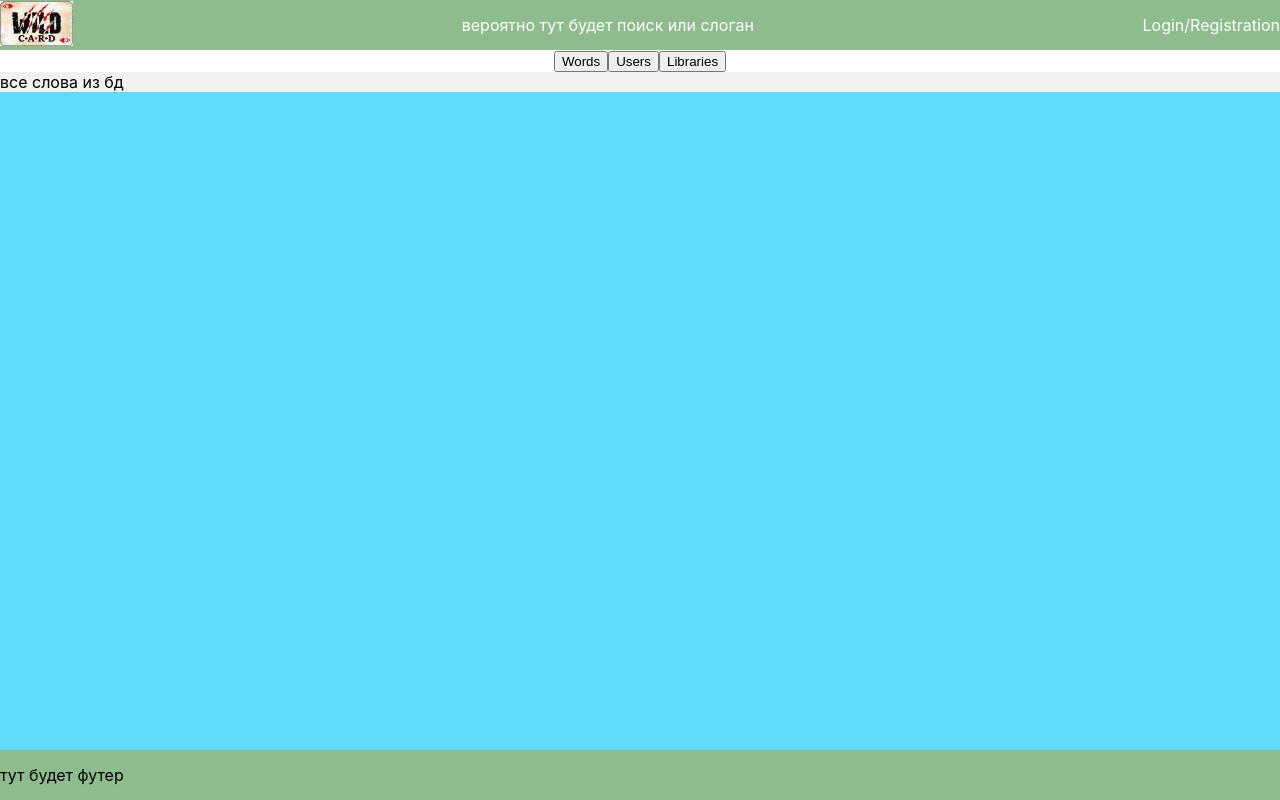
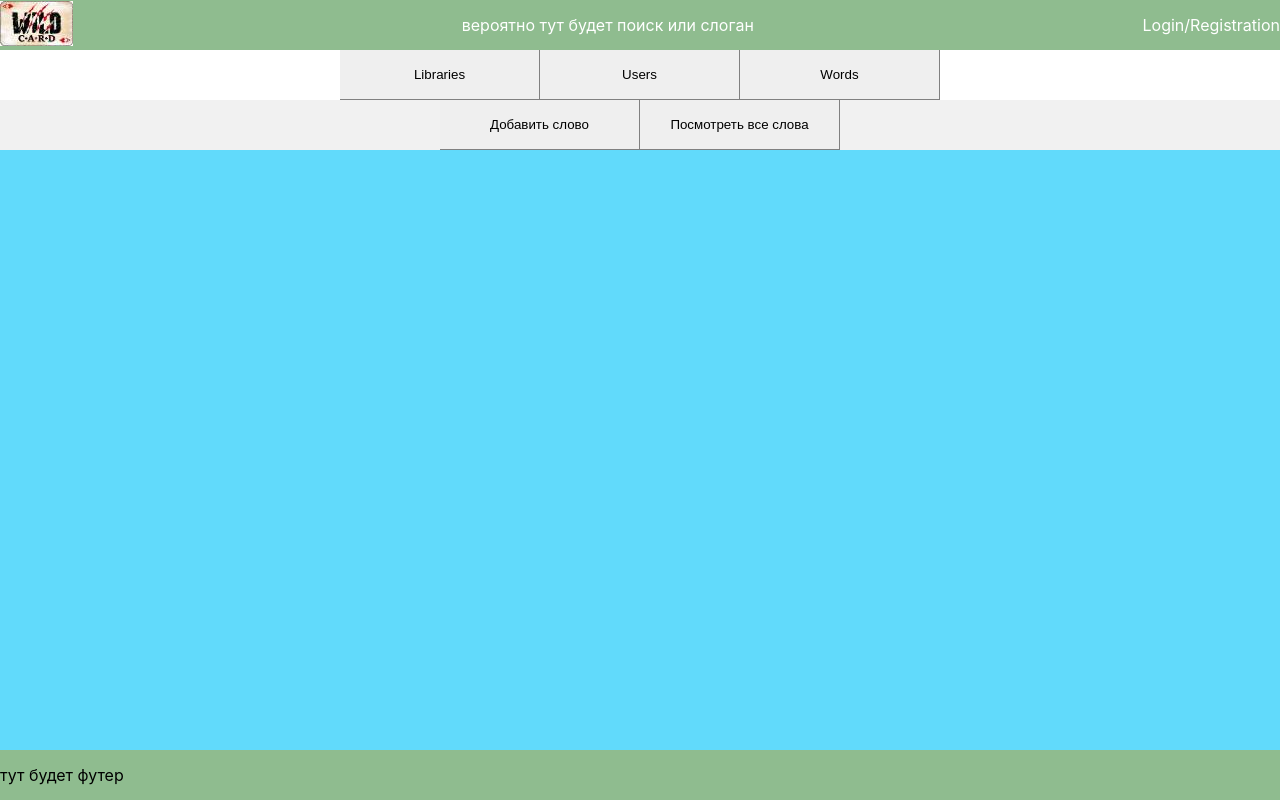
Before and after one commit to PavloZaviazun/front_wildcard, a React (Create React App) app: page /admin in a window 1280 px wide. Built offline with nearby package versions, Linux system fonts and the light colour scheme; no server answers.

Commit message:
eight commit DZ 01.05.2021

```diff
--- a/src/components/admin/Admin.js
+++ b/src/components/admin/Admin.js
@@ -20,9 +20,9 @@ export const Admin = () => {
     return (
         <div className={"admin-panel"}>
             <div className={"admin-menu"}>
+                <button onClick={e => openWin(e, "forLibraries")}>Libraries</button>
+                <button onClick={e => openWin(e, "forUsers")}>Users</button>
                 <button onClick={e => openWin(e, "forWords")}>Words</button>
-                <button onClick={e => openWin(e, "forUsers")}>Users</button>
-                <button onClick={e => openWin(e, "forLibraries")}>Libraries</button>
             </div>
             <div className={"container-for-edition"}>
                 <div className={"forWords forWords_show"}>
--- a/src/components/admin/addNewWord/AddNewWord.js
+++ b/src/components/admin/addNewWord/AddNewWord.js
@@ -1,5 +1,6 @@
 import "./addNewWord.css"
-import {vocabularyService} from "../../../services";
+import {wordService} from "../../../services";
+
 
 export const AddNewWord = () => {
 
@@ -10,7 +11,7 @@ export const AddNewWord = () => {
         const example = e.target[2].value;
         const description = e.target[3].value;
         const translation = e.target[4].value;
-        vocabularyService.addNewWord(word, partOfSpeech, example, description, translation);
+        wordService.addNewWord(word, partOfSpeech, example, description, translation);
     }
 
     return(
--- a/src/components/admin/admin.css
+++ b/src/components/admin/admin.css
@@ -47,3 +47,17 @@
     width: 100%;
     background-color: #61dafb;
 }
+
+.admin-menu button {
+    border: none;
+    border-bottom: 1px solid grey;
+    border-right: 1px solid grey;
+    width: 200px;
+    height: 50px;
+    border-radius: 0;
+    cursor: pointer;
+}
+
+.admin-menu button:hover {
+    background-color: #dee3e4;
+}
--- /dev/null
+++ b/src/components/admin/words/AllWordsFromBD.js
@@ -0,0 +1,45 @@
+import {useCallback, useEffect, useState} from "react";
+import {wordService} from "../../../services";
+import {setVocabulary} from "../../../redux";
+
+export const AllWordsFromBD = () => {
+    const [allwords, setAllwords] = useState([]);
+
+    const getWords = () => {
+        wordService.getAllWordsFromBD().then(e => setAllwords(e.data));
+
+    }
+
+    useEffect(() => {
+        getWords()
+    }, [])
+
+
+    return (
+
+        <div>
+            <table>
+                <thead>
+                <tr>
+                    <th scope="col">Word</th>
+                    <th scope="col">Part of Speech</th>
+                    <th scope="col">Translation</th>
+                    <th scope="col">Description</th>
+                    <th scope="col">Example</th>
+                </tr>
+                </thead>
+                <tbody>
+                {allwords.map(word => {
+                    return <tr key={word.id}>
+                        <th scope="row">{word.word}</th>
+                        <td>{word.partOfSpeech}</td>
+                        <td>{word.translation}</td>
+                        <td>{word.description}</td>
+                        <td>{word.example}</td>
+                    </tr>
+                })}
+                </tbody>
+            </table>
+        </div>
+    )
+}
--- a/src/components/admin/words/Words.js
+++ b/src/components/admin/words/Words.js
@@ -1,10 +1,27 @@
 import "./words.css"
+import {AddNewWord} from "../addNewWord";
+import {AllWordsFromBD} from "./AllWordsFromBD";
 
 export const Words = () => {
 
-    return(
-        <div>
-            все слова из бд
+    function showAddNew() {
+        document.getElementsByClassName("words-edition-allWords")[0].classList.remove("words-edition-allWords_show")
+        document.getElementsByClassName("words-edition-addNew")[0].classList.add("words-edition-addNew_show")
+    }
+
+    function showAllWords() {
+        document.getElementsByClassName("words-edition-addNew")[0].classList.remove("words-edition-addNew_show")
+        document.getElementsByClassName("words-edition-allWords")[0].classList.add("words-edition-allWords_show")
+    }
+
+    return (
+        <div className={"words-edition"}>
+            <div className={"words-edition-butt"}>
+                <button onClick={showAddNew}>Добавить слово</button>
+                <button onClick={showAllWords}>Посмотреть все слова</button>
+            </div>
+            <div className={"words-edition-allWords"}><AllWordsFromBD/></div>
+            <div className={"words-edition-addNew"}><AddNewWord/></div>
         </div>
     )
 }
--- a/src/components/admin/words/words.css
+++ b/src/components/admin/words/words.css
@@ -0,0 +1,32 @@
+.words-edition {
+    display: flex;
+    justify-content: center;
+    align-items: center;
+    flex-direction: column;
+}
+
+.words-edition-butt button{
+    border: none;
+    border-bottom: 1px solid grey;
+    border-right: 1px solid grey;
+    width: 200px;
+    height: 50px;
+    border-radius: 0;
+    cursor: pointer;
+}
+
+.words-edition-allWords {
+    display: none;
+}
+
+.words-edition-allWords_show {
+    display: flex;
+}
+
+.words-edition-addNew {
+    display: none;
+}
+
+.words-edition-addNew_show {
+    display: flex;
+}
--- a/src/components/body/Body.js
+++ b/src/components/body/Body.js
@@ -1,6 +1,5 @@
 import "./body.css"
 import {CardComponent} from "../card";
-import {AddNewWord} from "../admin/addNewWord";
 
 
 export const Body = () => {
@@ -9,7 +8,7 @@ export const Body = () => {
         <div className={"body-div"}>
             <div><CardComponent/> </div><br/>
             <div>Тут будет объяснение, как это работает</div>
-            <AddNewWord/>
+
         </div>
     )
 }
--- a/src/components/leftMenu/LeftMenu.js
+++ b/src/components/leftMenu/LeftMenu.js
@@ -7,7 +7,7 @@ export const LeftMenu = () => {
     return(
         <div className={"leftmenu-div"}>
             {library.map(e =>
-                <div className={"libLink"} key={e.id}><a href={"library/" + e.name}>{e.name}</a></div>
+                <div className={"libLink"} key={e.id}><a href={"/library/" + e.name}>{e.name}</a></div>
             )}
         </div>
     )
--- a/src/components/library/Library.js
+++ b/src/components/library/Library.js
@@ -3,7 +3,8 @@ import {CardComponent} from "../card";
 import {useCallback, useEffect} from "react";
 import {useDispatch, useSelector} from "react-redux";
 import {setVocabulary} from "../../redux";
-import {vocabularyService} from "../../services";
+import {wordService} from "../../services";
+
 
 export const Library = () => {
 
@@ -18,7 +19,7 @@ export const Library = () => {
     }
 
     const getWord = useCallback(async () => {
-        const data = await vocabularyService.getVocabulary();
+        const data = await wordService.getWordsFromLib();
         dispatch(setVocabulary(data));
     }, [])
 
--- a/src/services/VocabularyService.js
+++ b/src/services/WordService.js
@@ -1,10 +1,10 @@
 import axios from "axios";
 
-class VocabularyService {
+class WordService {
     serverURL = "http://localhost:8080";
 
 //TODO hardcode library ID
-    getVocabulary () {
+    getWordsFromLib () {
         return axios.get(this.serverURL + "/lib/1/words/get").then(el => el.data);
     }
 
@@ -54,6 +54,10 @@ class VocabularyService {
         //TODO response
         axios.delete(this.serverURL + "/word/" + id + "/delete")
     }
+
+    getAllWordsFromBD() {
+        return axios.get(this.serverURL + "/words/get")
+    }
 }
 
-export const vocabularyService = new VocabularyService();
+export const wordService = new WordService();
--- a/src/services/index.js
+++ b/src/services/index.js
@@ -1,2 +1,2 @@
-export * from "./VocabularyService";
+export * from "./WordService";
 export * from "./LibService";
```
